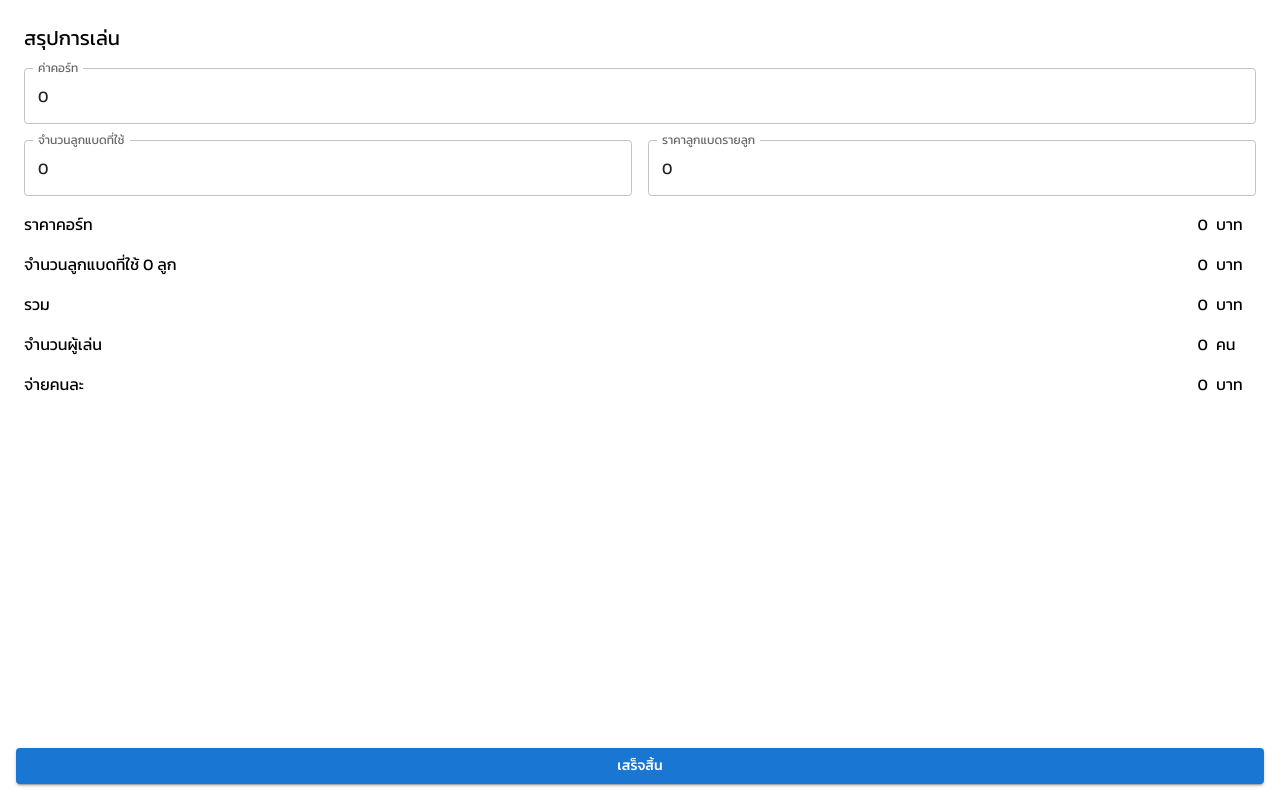
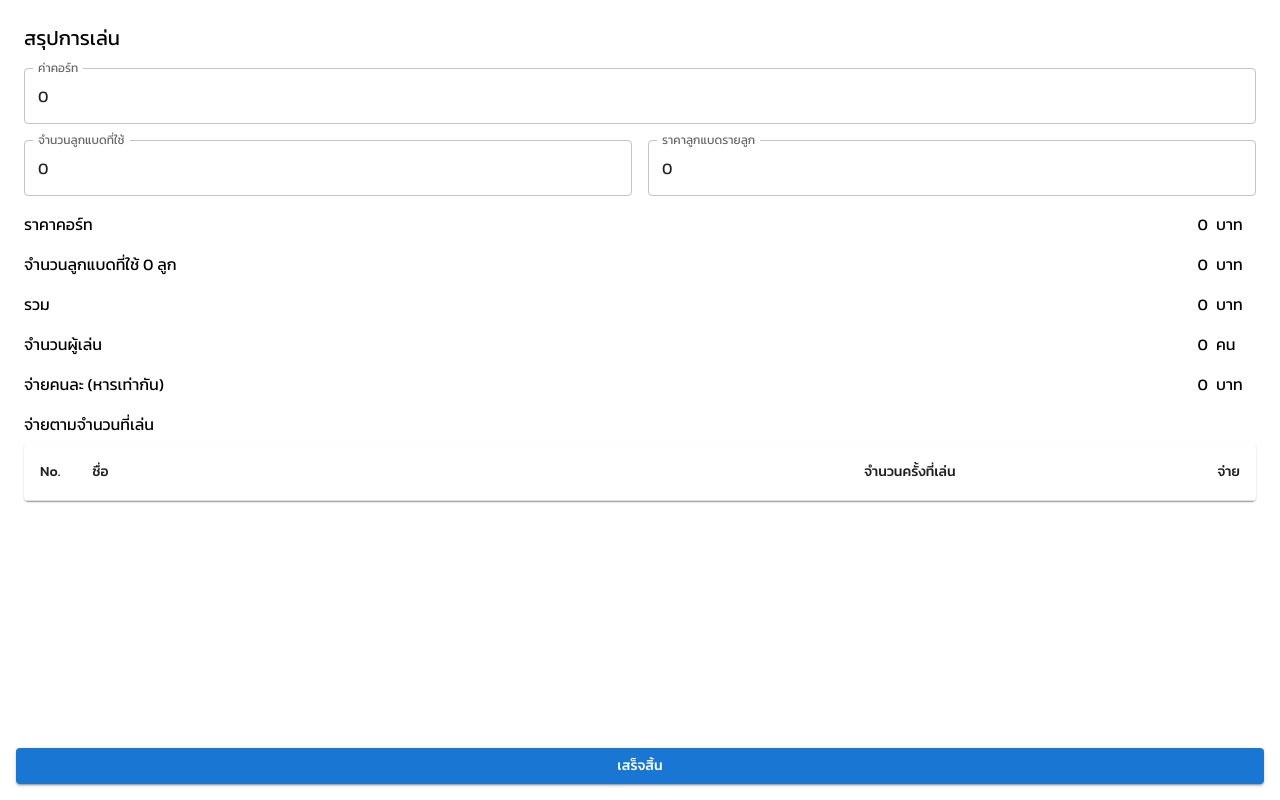
Before and after one commit to nuengla/bbbadminton-frontend, a React (Vite) app: page /summary in a window 1280 px wide. Built offline with nearby package versions, Linux system fonts and the light colour scheme.

Commit message:
feat add paid with count

```diff
--- a/src/pages/home/index.tsx
+++ b/src/pages/home/index.tsx
@@ -23,6 +23,7 @@ export type PlayerType = {
   playingCount: number;
   playedWith?: Record<string, number>;
   lastPlayedRound?: number;
+  amount?: number;
 };
 
 const HomePage: React.FC<HomePageProps> = ({}) => {
--- a/src/pages/summary/index.tsx
+++ b/src/pages/summary/index.tsx
@@ -1,4 +1,13 @@
-import { Button } from "@mui/material";
+import {
+  Button,
+  Paper,
+  Table,
+  TableBody,
+  TableCell,
+  TableContainer,
+  TableHead,
+  TableRow,
+} from "@mui/material";
 import React, { useEffect, useState } from "react";
 import type { PlayerType } from "../home";
 import NumberField from "../../components/input-number";
@@ -12,10 +21,46 @@ const SummaryPage: React.FC<SummaryPageProps> = ({}) => {
   const [courtPrice, setCourtPrice] = useState<number>(0);
   const [shuttlecockPrice, setShuttlecockPrice] = useState<number>(0);
   const [shuttlecockAmount, setShuttlecockAmount] = useState<number>(0);
+  const [isMounted, setIsMounted] = useState(false);
 
   useEffect(() => {
     setPlayerList(JSON.parse(localStorage.getItem("playerList") || "[]"));
+    setIsMounted(true);
   }, []);
+
+  function calculatePayment(players: PlayerType[], totalPrice: number) {
+    const totalPlayingCount = players.reduce(
+      (sum, p) => sum + p.playingCount,
+      0,
+    );
+
+    if (totalPlayingCount === 0) return [];
+
+    const pricePerPlay = totalPrice / totalPlayingCount;
+
+    return players.map((p) => {
+      const amount = p.playingCount * pricePerPlay;
+
+      return {
+        id: p.id,
+        name: p.name,
+        playingCount: p.playingCount,
+        amount: Number(amount.toFixed(2)),
+      };
+    });
+  }
+
+  useEffect(() => {
+    if (isMounted) {
+      setPlayerList(
+        calculatePayment(
+          playerList,
+          (shuttlecockPrice || 0) * (shuttlecockAmount || 0) +
+            (courtPrice || 0),
+        ),
+      );
+    }
+  }, [isMounted, courtPrice, shuttlecockPrice, shuttlecockAmount]);
 
   return (
     <>
@@ -87,7 +132,7 @@ const SummaryPage: React.FC<SummaryPageProps> = ({}) => {
         </div>
 
         <div className="flex justify-between mb-4">
-          <div>จ่ายคนละ</div>
+          <div>จ่ายคนละ (หารเท่ากัน)</div>
           <div className="flex">
             <div>
               {Number(
@@ -101,6 +146,54 @@ const SummaryPage: React.FC<SummaryPageProps> = ({}) => {
             <div className="w-10 ms-2">บาท</div>
           </div>
         </div>
+
+        <div className="mb-2">จ่ายตามจำนวนที่เล่น</div>
+
+        <TableContainer component={Paper}>
+          <Table aria-label="simple table">
+            <TableHead>
+              <TableRow>
+                <TableCell sx={{ width: 30, textAlign: "center" }}>
+                  No.
+                </TableCell>
+                <TableCell>ชื่อ</TableCell>
+                <TableCell sx={{ textAlign: "end" }}>
+                  จำนวนครั้งที่เล่น
+                </TableCell>
+                <TableCell sx={{ textAlign: "end" }}>จ่าย</TableCell>
+              </TableRow>
+            </TableHead>
+            <TableBody>
+              {playerList.map((player: any, i: number) => (
+                <TableRow
+                  key={player.name}
+                  sx={{ "&:last-child td, &:last-child th": { border: 0 } }}
+                >
+                  <TableCell component="th" scope="row">
+                    {i + 1}
+                  </TableCell>
+                  <TableCell component="th" scope="row">
+                    {player.name}
+                  </TableCell>
+                  <TableCell
+                    component="th"
+                    scope="row"
+                    sx={{ textAlign: "end" }}
+                  >
+                    {player.playingCount}
+                  </TableCell>
+                  <TableCell
+                    component="th"
+                    scope="row"
+                    sx={{ textAlign: "end" }}
+                  >
+                    {player.amount}
+                  </TableCell>
+                </TableRow>
+              ))}
+            </TableBody>
+          </Table>
+        </TableContainer>
       </div>
       <div className="sticky bottom-0 p-4 bg-white">
         <Button
```
